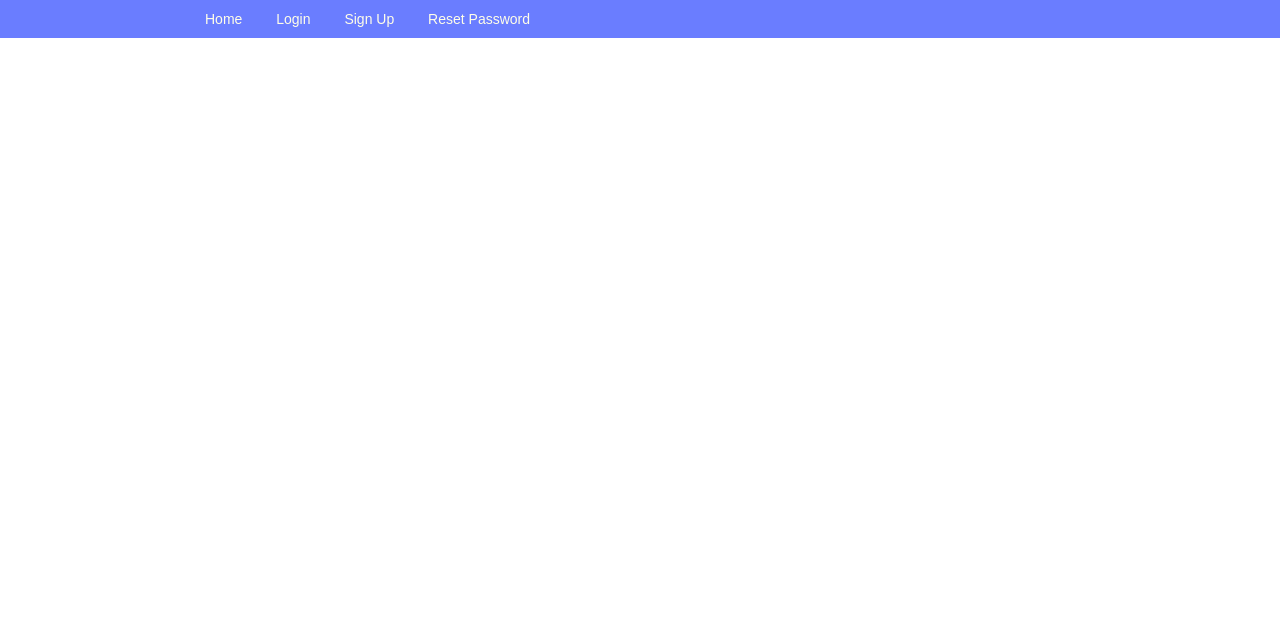
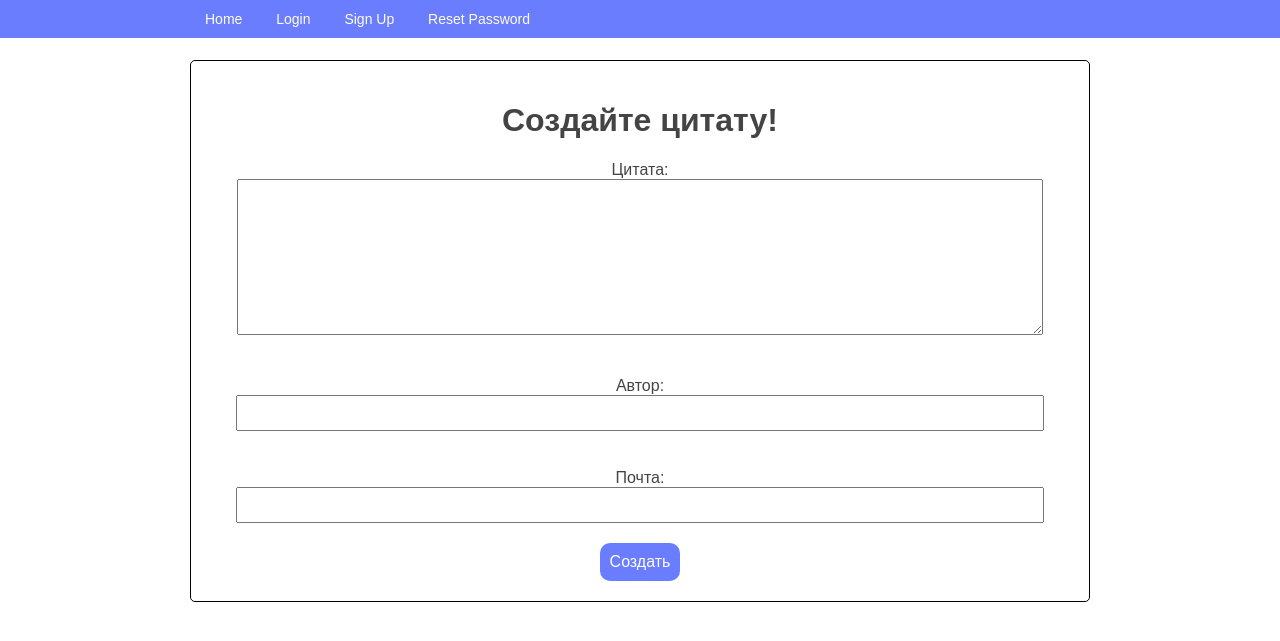
Before and after one commit to big-arturka/lab_72, a Django app: page / in a window 1280 px wide. Shown: the top 641 px of the page. Run offline with Django 3.2, Linux system fonts and the light colour scheme; some libraries are stand-ins or nearby versions.

Commit message:
Отрисована страница index.html

```diff
--- a/source/webapp/static/css/style.css
+++ b/source/webapp/static/css/style.css
@@ -215,3 +215,46 @@ input[type='submit']:hover {
     border-color: #444444;
     color: #444444;
 }
+
+.form-label {
+    display: block;
+    margin-bottom: 20px;
+}
+.form {
+    width: 100%;
+    height: auto;
+    border-radius: 5px;
+    border: solid 1px black;
+    text-align: center;
+    box-sizing: border-box;
+    padding: 20px;
+}
+
+.btn {
+    background: #6a7dff;
+    box-sizing: border-box;
+    padding: 10px;
+    border-radius: 10px;
+    text-decoration: none;
+    color: white;
+    display: inline-block;
+}
+
+.btn:hover {
+    background: gainsboro;
+    color: #6a7dff;
+    border: solid 1px black;
+}
+
+.text-input {
+    width: 800px;
+    height: 150px;
+}
+.author-input {
+    width: 800px;
+    height: 30px;
+}
+.email-input {
+    width: 800px;
+    height: 30px;
+}
--- a/source/webapp/templates/index.html
+++ b/source/webapp/templates/index.html
@@ -1,6 +1,30 @@
 {% extends 'base.html' %}
 
 {% block content %}
+
+    <div class="quote-container">
+
+    </div>
+    <div class="form">
+    <h1 class="form-title">Создайте цитату!</h1>
+        <form method="post">
+            <label class="form-label">
+                Цитата:
+                <textarea class="text-input" name="text"></textarea>
+            </label>
+            <br>
+            <label class="form-label">
+                Автор:
+                <input class="author-input" type="text" name="author">
+            </label>
+            <br>
+            <label class="form-label">
+                Почта:
+                <input class="email-input" type="email" name="email">
+            </label>
+            <a href="#" type="submit" class="btn">Создать</a>
+        </form>
+    </div>
 
 
     {% if is_paginated %}
```
